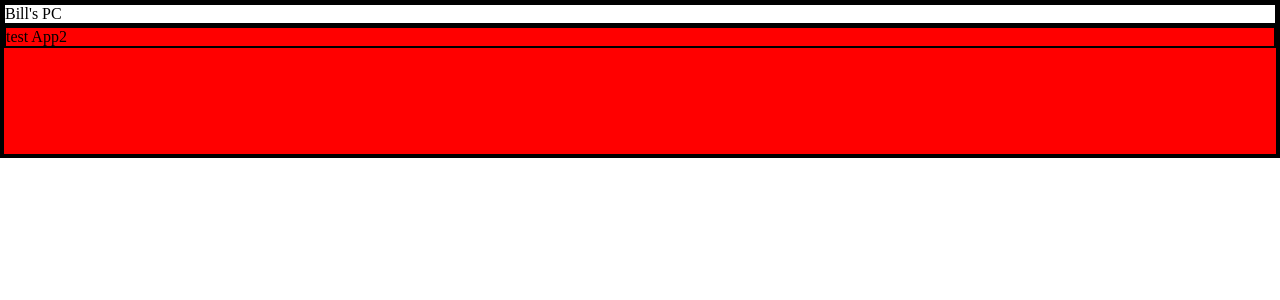
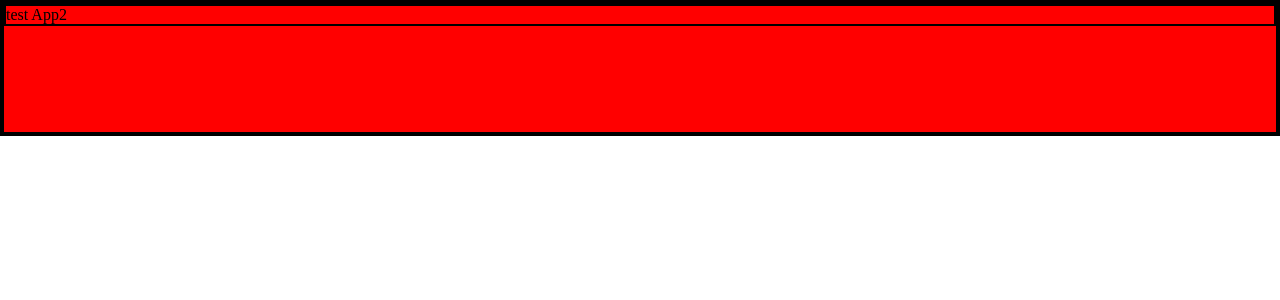
Before and after one commit to andrewskr90/bills-pc, a React (Create React App) app in the folder client/: page / in a window 1280 px wide. Shown: the top 300 px of the page. Built offline with nearby package versions, Linux system fonts and the light colour scheme.

Commit message:
pushing miniscule formatting

```diff
--- a/client/src/App.js
+++ b/client/src/App.js
@@ -9,7 +9,7 @@ import SearchedCardPage from './components/SearchedCardPage'
 
 function App() {
   const [myCollectionArray, setMyCollectionArray] = useState([])
-
+  console.log(myCollectionArray)
   return (
     <>
       <div>
--- a/client/src/components/PurchaseForm.js
+++ b/client/src/components/PurchaseForm.js
@@ -34,7 +34,6 @@ const PurchaseForm = () => {
             ...filteredProduct[0].assets
         })
     }
-    console.log(purchases)
 
     const onChange = (e) => {
         setFormValues({
--- a/client/src/index.js
+++ b/client/src/index.js
@@ -1,7 +1,7 @@
 import React from 'react';
 import ReactDOM from 'react-dom';
 import './index.css';
-import App from './App';
+// import App from './App';
 import App2 from './App2';
 import reportWebVitals from './reportWebVitals';
 
@@ -18,7 +18,7 @@ const store = createStore(reducer, composeWithDevTools(applyMiddleware(thunk, lo
 ReactDOM.render(
   <React.StrictMode>
     <Provider store={store}>
-      <App />
+      {/* <App /> */}
       <App2 />
     </Provider>
   </React.StrictMode>,
```
